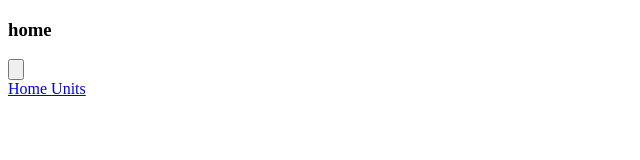
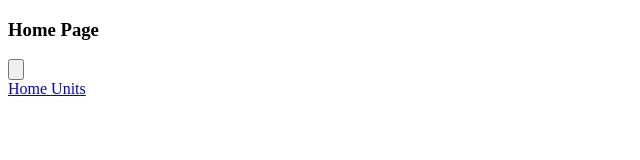
Before and after one commit to yigittosun/aoeApp, a Vue app: page / in a window 1280 px wide. Before the commit this address had no page. Shown: the top 160 px of the page, without its empty margins (0-640 px from the left). Built offline with nearby package versions, Linux system fonts and the light colour scheme; the HTML template or start-up script is replaced by a standard one.

Commit message:
Set router links

```diff
--- a/src/router/index.js
+++ b/src/router/index.js
@@ -1,15 +1,15 @@
 import { createRouter, createWebHistory } from "vue-router";
-import HomeView from "../views/HomeView.vue";
+import HomePage from "../views/HomeView.vue";
 
 const routes = [
   {
     path: "/",
-    name: "home",
-    component: HomeView,
+    name: "Home Page",
+    component: HomePage,
   },
   {
-    path: "/about",
-    name: "about",
+    path: "/units",
+    name: "Units",
     // route level code-splitting
     // this generates a separate chunk (about.[hash].js) for this route
     // which is lazy-loaded when the route is visited.
```
